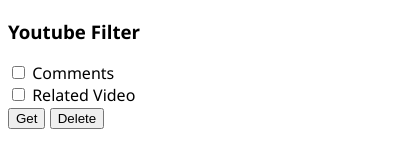
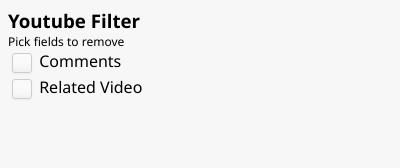
Before and after one commit to tomheadifen/youtube-distraction-filter, a browser extension: page src/popup.html in a window 400 px wide. Drawn offline with Linux system fonts and the light colour scheme.

Commit message:
updated css for popup and added instruction

```diff
--- a/src/popup.html
+++ b/src/popup.html
@@ -7,11 +7,10 @@
 	</head>
 	<body>
 		<h3>Youtube Filter</h3>
+		<p>Pick fields to remove</p>
 		<div id="content">
-			<input id="comments" type="checkbox"> Comments<br>
-			<input id="related" type="checkbox"> Related Video<br>
-			<button id="getStored"> Get</button>
-			<button id="deleteAll"> Delete</button>
+			<input id="comments" class="regular-checkbox" type="checkbox"> <label for="comments">Comments</label><br>
+			<input id="related" class="regular-checkbox" type="checkbox"> <label for="related">Related Video</label>
 		</div>
 	</body>
 </html>
--- a/src/popup.js
+++ b/src/popup.js
@@ -16,14 +16,6 @@
 			});
 			document.getElementById('related').addEventListener('click', function() {
 				self.storeElement('related', 'watch7-sidebar-contents');
-			});
-			document.getElementById('deleteAll').addEventListener('click', function() {
-				chrome.storage.sync.clear();
-			});
-			document.getElementById('getStored').addEventListener('click', function() {
-				chrome.storage.sync.get(null, function(storage) {
-					console.log(storage);
-				});
 			});
 		});
 	}
--- a/src/styles.css
+++ b/src/styles.css
@@ -3,3 +3,50 @@
   font-size: 100%;
   min-width: 150px;
 }
+
+html {
+  background-color: #f7f7f7;
+}
+
+h3 {
+	margin: 0px;
+}
+
+p {
+	margin: 0px;
+	font-size: 12px;
+}
+
+
+/**Checkbox styling**/
+.regular-checkbox {
+	vertical-align: middle;
+	-webkit-appearance: none;
+	background-color: #fafafa;
+	border: 1px solid #cacece;
+	box-shadow: 0 1px 2px rgba(0,0,0,0.05), inset 0px -15px 10px -12px rgba(0,0,0,0.05);
+	padding: 9px;
+	border-radius: 3px;
+	display: inline-block;
+	position: relative;
+}
+
+.regular-checkbox:active, .regular-checkbox:checked:active {
+	box-shadow: 0 1px 2px rgba(0,0,0,0.05), inset 0px 1px 3px rgba(0,0,0,0.1);
+}
+
+.regular-checkbox:checked {
+	background-color: #e9ecee;
+	border: 1px solid #adb8c0;
+	box-shadow: 0 1px 2px rgba(0,0,0,0.05), inset 0px -15px 10px -12px rgba(0,0,0,0.05), inset 15px 10px -12px rgba(255,255,255,0.1);
+	color: #99a1a7;
+}
+
+.regular-checkbox:checked:after {
+	content: '\2714';
+	font-size: 14px;
+	position: absolute;
+	top: 0px;
+	left: 3px;
+	color: #99a1a7;
+}
```
